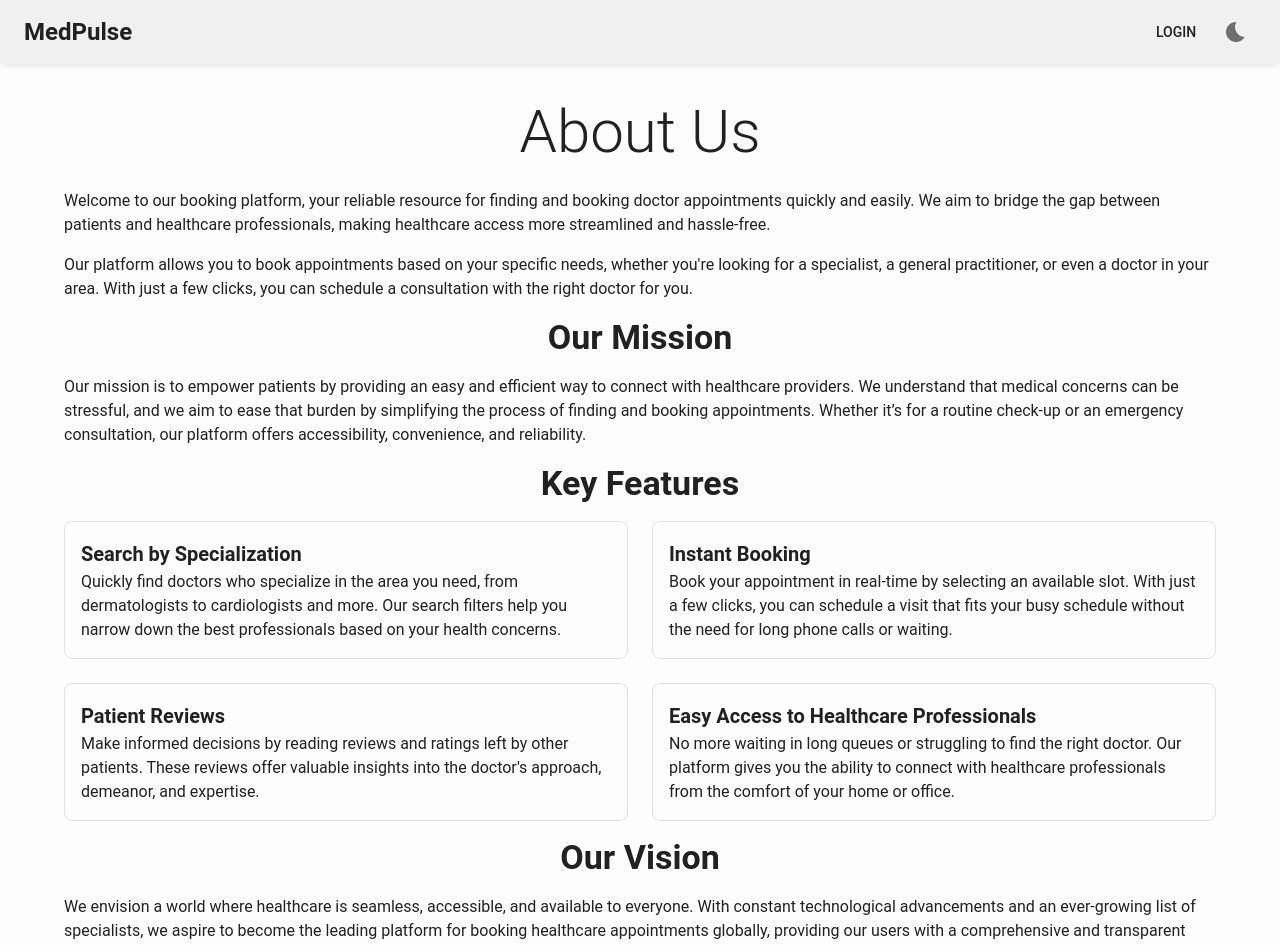
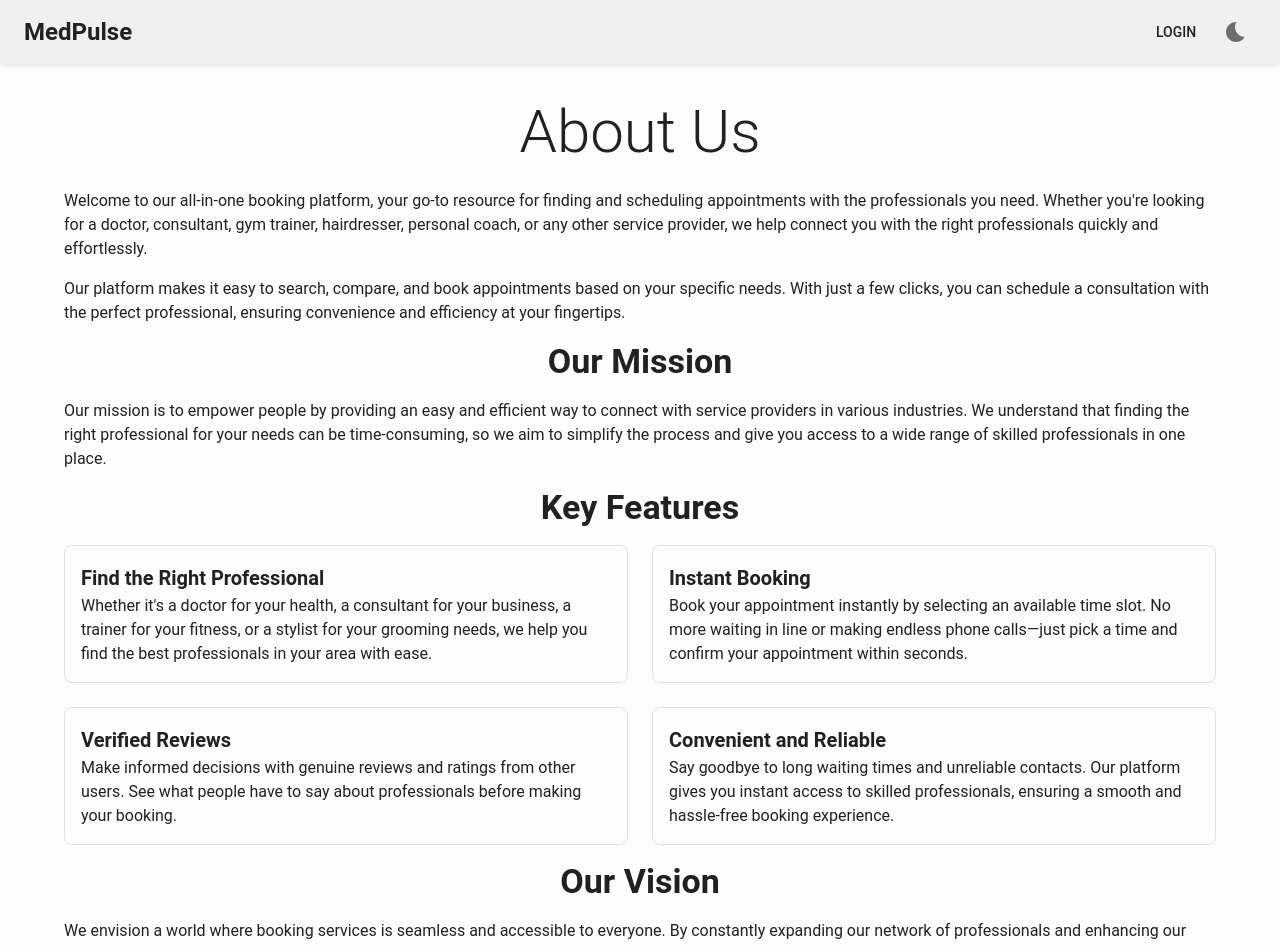
Before and after one commit to pranavrjb/my-app2, a React app in the folder frontend/: page /about in a window 1280 px wide. Shown: the top 945 px of the page. Built offline with nearby package versions, Linux system fonts and the light colour scheme; the HTML template or start-up script is replaced by a standard one.

Commit message:
refactor: enhance About page content and layout; improve clarity and accessibility of service descriptions

```diff
--- a/frontend/src/pages/About.jsx
+++ b/frontend/src/pages/About.jsx
@@ -1,91 +1,183 @@
-import React from 'react';
-import { Container, Typography, Box, Button, Grid } from '@mui/material';
+import React from "react";
+import { Container, Typography, Box, Button, Grid } from "@mui/material";
 
 const About = () => {
   return (
     <Container>
-      <Box sx={{ my: 4, minHeight: '100vh' }}>
-        <Typography variant="h2" component="h1" textAlign={'center'} gutterBottom>
+      <Box sx={{ my: 4, minHeight: "100vh" }}>
+        <Typography
+          variant="h2"
+          component="h1"
+          textAlign={"center"}
+          gutterBottom
+        >
           About Us
         </Typography>
 
         {/* Introduction Section */}
         <Typography variant="body1" paragraph>
-          Welcome to our booking platform, your reliable resource for finding and booking doctor appointments quickly and easily. We aim to bridge the gap between patients and healthcare professionals, making healthcare access more streamlined and hassle-free.
+          Welcome to our all-in-one booking platform, your go-to resource for
+          finding and scheduling appointments with the professionals you need.
+          Whether you're looking for a doctor, consultant, gym trainer,
+          hairdresser, personal coach, or any other service provider, we help
+          connect you with the right professionals quickly and effortlessly.
         </Typography>
 
         <Typography variant="body1" paragraph>
-          Our platform allows you to book appointments based on your specific needs, whether you're looking for a specialist, a general practitioner, or even a doctor in your area. With just a few clicks, you can schedule a consultation with the right doctor for you.
+          Our platform makes it easy to search, compare, and book
+          appointments based on your specific needs. With just a few clicks, you
+          can schedule a consultation with the perfect professional, ensuring
+          convenience and efficiency at your fingertips.
         </Typography>
 
         {/* Mission Section */}
-        <Typography variant="h4" component="h2" sx={{ my: 2 }} textAlign={'center'} fontWeight={'bold'}>
+        <Typography
+          variant="h4"
+          component="h2"
+          sx={{ my: 2 }}
+          textAlign={"center"}
+          fontWeight={"bold"}
+        >
           Our Mission
         </Typography>
         <Typography variant="body1" paragraph>
-          Our mission is to empower patients by providing an easy and efficient way to connect with healthcare providers. We understand that medical concerns can be stressful, and we aim to ease that burden by simplifying the process of finding and booking appointments. Whether it’s for a routine check-up or an emergency consultation, our platform offers accessibility, convenience, and reliability.
+          Our mission is to empower people by providing an easy and efficient
+          way to connect with service providers in various industries. We
+          understand that finding the right professional for your needs can be
+          time-consuming, so we aim to simplify the process and give you access
+          to a wide range of skilled professionals in one place.
         </Typography>
 
         {/* Features Section */}
-        <Typography variant="h4" component="h2" sx={{ my: 2 }} textAlign={'center'} fontWeight={'bold'}>
+        <Typography
+          variant="h4"
+          component="h2"
+          sx={{ my: 2 }}
+          textAlign={"center"}
+          fontWeight={"bold"}
+        >
           Key Features
         </Typography>
         <Grid container spacing={3}>
           <Grid item xs={12} sm={6}>
-            <Box sx={{ padding: 2, border: '1px solid', borderColor: 'grey.300', borderRadius: 2 }}>
-              <Typography variant="h6" fontWeight={'bold'}>Search by Specialization</Typography>
+            <Box
+              sx={{
+                padding: 2,
+                border: "1px solid",
+                borderColor: "grey.300",
+                borderRadius: 2,
+              }}
+            >
+              <Typography variant="h6" fontWeight={"bold"}>
+                Find the Right Professional
+              </Typography>
               <Typography variant="body1">
-                Quickly find doctors who specialize in the area you need, from dermatologists to cardiologists and more. Our search filters help you narrow down the best professionals based on your health concerns.
+                Whether it's a doctor for your health, a consultant for your
+                business, a trainer for your fitness, or a stylist for your
+                grooming needs, we help you find the best professionals in
+                your area with ease.
               </Typography>
             </Box>
           </Grid>
           <Grid item xs={12} sm={6}>
-            <Box sx={{ padding: 2, border: '1px solid', borderColor: 'grey.300', borderRadius: 2 }}>
-              <Typography variant="h6" fontWeight={'bold'}>Instant Booking</Typography>
+            <Box
+              sx={{
+                padding: 2,
+                border: "1px solid",
+                borderColor: "grey.300",
+                borderRadius: 2,
+              }}
+            >
+              <Typography variant="h6" fontWeight={"bold"}>
+                Instant Booking
+              </Typography>
               <Typography variant="body1">
-                Book your appointment in real-time by selecting an available slot. With just a few clicks, you can schedule a visit that fits your busy schedule without the need for long phone calls or waiting.
+                Book your appointment instantly by selecting an available
+                time slot. No more waiting in line or making endless phone
+                calls—just pick a time and confirm your appointment within
+                seconds.
               </Typography>
             </Box>
           </Grid>
           <Grid item xs={12} sm={6}>
-            <Box sx={{ padding: 2, border: '1px solid', borderColor: 'grey.300', borderRadius: 2 }}>
-              <Typography variant="h6" fontWeight={'bold'}>Patient Reviews</Typography>
+            <Box
+              sx={{
+                padding: 2,
+                border: "1px solid",
+                borderColor: "grey.300",
+                borderRadius: 2,
+              }}
+            >
+              <Typography variant="h6" fontWeight={"bold"}>
+                Verified Reviews
+              </Typography>
               <Typography variant="body1">
-                Make informed decisions by reading reviews and ratings left by other patients. These reviews offer valuable insights into the doctor's approach, demeanor, and expertise.
+                Make informed decisions with genuine reviews and ratings
+                from other users. See what people have to say about
+                professionals before making your booking.
               </Typography>
             </Box>
           </Grid>
           <Grid item xs={12} sm={6}>
-            <Box sx={{ padding: 2, border: '1px solid', borderColor: 'grey.300', borderRadius: 2 }}>
-              <Typography variant="h6" fontWeight={'bold'}>Easy Access to Healthcare Professionals</Typography>
+            <Box
+              sx={{
+                padding: 2,
+                border: "1px solid",
+                borderColor: "grey.300",
+                borderRadius: 2,
+              }}
+            >
+              <Typography variant="h6" fontWeight={"bold"}>
+                Convenient and Reliable
+              </Typography>
               <Typography variant="body1">
-                No more waiting in long queues or struggling to find the right doctor. Our platform gives you the ability to connect with healthcare professionals from the comfort of your home or office.
+                Say goodbye to long waiting times and unreliable contacts. Our
+                platform gives you instant access to skilled professionals,
+                ensuring a smooth and hassle-free booking experience.
               </Typography>
             </Box>
           </Grid>
         </Grid>
 
         {/* Vision Section */}
-        <Typography variant="h4" component="h2" sx={{ my: 2 }} textAlign={'center'} fontWeight={'bold'}>
+        <Typography
+          variant="h4"
+          component="h2"
+          sx={{ my: 2 }}
+          textAlign={"center"}
+          fontWeight={"bold"}
+        >
           Our Vision
         </Typography>
         <Typography variant="body1" paragraph>
-          We envision a world where healthcare is seamless, accessible, and available to everyone. With constant technological advancements and an ever-growing list of specialists, we aspire to become the leading platform for booking healthcare appointments globally, providing our users with a comprehensive and transparent healthcare experience.
+          We envision a world where booking services is seamless and
+          accessible to everyone. By constantly expanding our network of
+          professionals and enhancing our technology, we aim to become the
+          leading platform for **connecting individuals with the experts they
+          need—anytime, anywhere**.
         </Typography>
 
         {/* Call to Action Section */}
-        <Box sx={{ textAlign: 'center', mt: 4 }}>
+        <Box sx={{ textAlign: "center", mt: 4 }}>
           <Typography variant="h5" paragraph>
-            Ready to find your perfect doctor? Start booking now and take the first step towards better healthcare.
+            Ready to book your next appointment? Find the perfect professional
+            today!
           </Typography>
-          <Button variant="contained" color="primary" size="large" href="/bookings">
+          <Button
+            variant="contained"
+            color="primary"
+            size="large"
+            href="/bookings"
+          >
             Start Booking
           </Button>
         </Box>
 
         {/* Thank You Section */}
         <Typography variant="body1" paragraph sx={{ mt: 4 }}>
-          Thank you for choosing our platform for your healthcare needs. Our team is dedicated to ensuring that you receive the best service and support every step of the way. If you have any questions or need assistance, feel free to reach out to us.
+          Thank you for choosing our platform to connect with professionals.
+          Our team is committed to providing the best experience for you. If you
+          have any questions or need assistance, feel free to reach out.
         </Typography>
       </Box>
     </Container>
```
